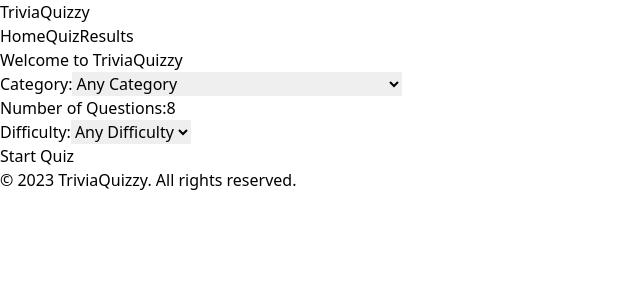
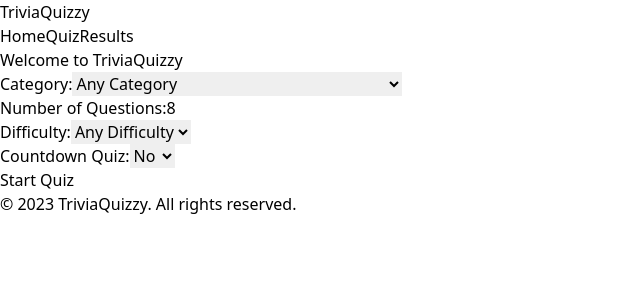
Before and after one commit to j-goyal/reactTriviaQuizzy, a React (Vite) app: page / in a window 1280 px wide. Shown: the top 300 px of the page, without its empty margins (0-640 px from the left). Built offline with nearby package versions, Linux system fonts and the light colour scheme.

Commit message:
Applying Timer functionality to quiz / footer stick to bottom issue fix

```diff
--- a/src/App.jsx
+++ b/src/App.jsx
@@ -36,9 +36,9 @@
 
 function Layout() {
   return (
-    <div>
+    <div className="flex flex-col min-h-screen">
       <Header />
-      <main>
+      <main className="flex-grow">
         <h2></h2>
         <Outlet />
       </main>
@@ -46,6 +46,7 @@
     </div>
   );
 }
+
 
 function App() {
   return (
--- a/src/components/Footer.jsx
+++ b/src/components/Footer.jsx
@@ -2,7 +2,7 @@
 
 const Footer = () => {
   return (
-    <footer className="bg-gray-200 p-4 text-center">
+    <footer className="bg-gray-300 p-4 text-center">
       <p className="text-sm">© 2023 TriviaQuizzy. All rights reserved.</p>
     </footer>
   );
--- a/src/components/Home.jsx
+++ b/src/components/Home.jsx
@@ -1,12 +1,13 @@
 // src/components/Home.jsx
 import React, { useState, useEffect } from "react";
 import { Link } from "react-router-dom";
-import { encrypt } from "../utils/EncryptUtils";
+import { Encrypt } from "../utils/EncryptUtils";
 
 const Home = () => {
   const [category, setCategory] = useState("any");
   const [numQuestions, setNumQuestions] = useState(8);
   const [difficulty, setDifficulty] = useState("any");
+  const [isTimed, setIsTimed] = useState("false");
   const [linkTo, setLinkTo] = useState("#");
 
   useEffect(() => {
@@ -14,11 +15,16 @@
       amount: numQuestions,
       ...(category !== "any" && { category }),
       ...(difficulty !== "any" && { difficulty }),
+      isQuizTimed : isTimed
     };
 
-    const newEncryptedParams = encrypt(quizParams);
-    setLinkTo(Object.keys(newEncryptedParams).length > 0 ? `/quiz/${newEncryptedParams}` : "#");
-  }, [numQuestions, category, difficulty]);
+    const newEncryptedParams = Encrypt(quizParams);
+    setLinkTo(
+      Object.keys(newEncryptedParams).length > 0
+        ? `/quiz/${newEncryptedParams}`
+        : "#"
+    );
+  }, [numQuestions, category, difficulty, isTimed]);
 
   return (
     <div className="max-w-screen-md mx-auto p-6 bg-white shadow-lg rounded-lg">
@@ -79,10 +85,12 @@
             id="numQuestions"
             name="numQuestions"
             min="3"
+            max="20"
             value={numQuestions}
-            onChange={(e) =>
-              setNumQuestions(Math.max(1, parseInt(e.target.value, 10)))
-            }
+            onChange={(e) => {
+              const value = Math.max(3, Math.min(20, parseInt(e.target.value, 10)));
+              setNumQuestions(value);
+            }}
             className="p-2 border rounded-md"
           />
         </div>
@@ -106,9 +114,25 @@
             <option value="hard">Hard</option>
           </select>
         </div>
-        <Link
-          to={linkTo}
-        >
+        <div className="flex flex-col">
+          <label
+            htmlFor="isTimed"
+            className="text-sm font-medium text-gray-600 mb-1"
+          >
+            Countdown Quiz:
+          </label>
+          <select
+            id="isTimed"
+            name="isTimed"
+            className="p-2 border rounded-md"
+            value={isTimed}
+            onChange={(e) => setIsTimed(e.target.value)}
+          >
+            <option value="false">No</option>
+            <option value="true">Yes</option>
+          </select>
+        </div>
+        <Link to={linkTo}>
           <button
             type="button"
             className="bg-blue-500 text-white mt-4 py-2 px-4 rounded-md hover:bg-blue-600 focus:outline-none focus:ring focus:border-blue-300"
--- a/src/components/Quiz.jsx
+++ b/src/components/Quiz.jsx
@@ -1,19 +1,37 @@
 // src/components/Quiz.jsx
-import React, { useState, useEffect } from "react";
+import React, { useState, useEffect, useRef } from "react";
 import he from "he";
 import { LoadingQuestion } from "./Shimmer";
 import { useParams } from "react-router-dom";
-import { decrypt } from "../utils/EncryptUtils";
+import { Decrypt } from "../utils/EncryptUtils";
+import { FormatTime, CalculatePercentage } from "../utils/TimeUtils";
 
 const Quiz = () => {
   const {quizid} = useParams();
-  const {amount, category, difficulty} = decrypt(quizid);
-
+  const {amount, category, difficulty, isQuizTimed} = Decrypt(quizid);
+  var isTimed = (isQuizTimed === 'true');
   const [questions, setQuestions] = useState([]);
   const [loading, setLoading] = useState(true);
-  const [userSelections, setUserSelections] = useState(Array(10).fill(null)); // Assuming 10 questions
+  const [userSelections, setUserSelections] = useState(Array(parseInt(amount)).fill(null));
   const [score, setScore] = useState();
   const [answersChecked, setAnswersChecked] = useState(false);
+  const [remainingTime, setRemainingTime] = useState(0);
+
+  const totalTimeRef = useRef(0);
+
+  const calculateTotalTime = () => {
+    const difficultyTimeMap = {
+      easy: 5,
+      medium: 10,
+      hard: 15,
+    };
+
+    const baseTime = amount * 2;
+    const difficultyTime = difficultyTimeMap[difficulty] || 10;
+    totalTimeRef.current = baseTime + (amount * difficultyTime);
+
+    setRemainingTime(totalTimeRef.current);
+  };
 
   // Function to shuffle an array (Fisher-Yates algorithm)
   const shuffleArray = (array) => {
@@ -25,16 +43,12 @@
   };
 
   const fetchQuestions = async () => {
-    try {
-
+    try
+    {
       let apiUrl = "https://opentdb.com/api.php?";
-
       if (amount) apiUrl += `amount=${amount}&`;
-
       if (category) apiUrl += `category=${category}&`;
-
       if (difficulty) apiUrl += `difficulty=${difficulty}&`;
-
       apiUrl += "type=multiple";
 
       const response = await fetch(apiUrl);
@@ -64,10 +78,31 @@
   };
 
   useEffect(() => {
-    fetchQuestions();
+    const fetchDataAndSetupTimer = async () => {
+      await fetchQuestions();
+
+      if (isTimed) {
+        calculateTotalTime();
+
+        const timerInterval = setInterval(() => {
+          setRemainingTime((prevTime) => Math.max(0, prevTime - 1));
+        }, 1000);
+
+        return () => {
+          clearInterval(timerInterval);
+        };
+      }
+    };
+
+    fetchDataAndSetupTimer();
   }, []);
 
+
   const handleOptionChange = (questionIndex, selectedOption) => {
+
+    if(isTimed && remainingTime === 0){
+      return;
+    }
     setUserSelections((prevSelections) => {
       const updatedSelections = [...prevSelections];
       updatedSelections[questionIndex] = selectedOption;
@@ -110,6 +145,11 @@
   return (
     <div className="max-w-screen-md mx-auto p-6 bg-white shadow-lg rounded-lg">
       <h2 className="text-2xl font-bold mb-6">Quiz</h2>
+      {isTimed && (
+        <div className={`fixed top-1/4 rounded-md right-0 p-3 ${CalculatePercentage(remainingTime, totalTimeRef.current) > 50 ? 'bg-green-600' : (CalculatePercentage(remainingTime, totalTimeRef.current) > 20 ? 'bg-yellow-600' : 'bg-red-600')} text-white`}>
+          Time Remaining: {FormatTime(remainingTime)}
+        </div>
+      )}
       <ul className="list-none p-0">
         {questions.map((question, index) => (
           <li
@@ -136,7 +176,7 @@
                     value={option.text}
                     checked={userSelections[index] === option.text}
                     onChange={() => handleOptionChange(index, option.text)}
-                    disabled={answersChecked}
+                    disabled={answersChecked || (isTimed && remainingTime === 0)}
                   />
                   <label htmlFor={`option-${index}-${optionIndex}`}>
                     {he.decode(option.text)}
@@ -155,6 +195,7 @@
           Check Answers
         </button>
         <p className="text-md font-bold">Score: {score}</p>
+
       </div>
     </div>
   );
--- a/src/utils/EncryptUtils.js
+++ b/src/utils/EncryptUtils.js
@@ -1,7 +1,7 @@
-export const encrypt = (data) => {
+export const Encrypt = (data) => {
     return btoa(JSON.stringify(data));
   };
 
-  export const decrypt = (encryptedData) => {
+  export const Decrypt = (encryptedData) => {
     return JSON.parse(atob(encryptedData));
   };
--- /dev/null
+++ b/src/utils/TimeUtils.js
@@ -0,0 +1,14 @@
+export const FormatTime = (seconds) => {
+    const minutes = Math.floor(seconds / 60);
+    const remainingSeconds = seconds % 60;
+
+    const formattedMinutes = String(minutes).padStart(2, '0');
+    const formattedSeconds = String(remainingSeconds).padStart(2, '0');
+
+    return `${formattedMinutes}:${formattedSeconds}`;
+  };
+
+
+export const CalculatePercentage = (remainingTime, totalTime) => {
+    return (remainingTime / totalTime) * 100;
+  };
```
